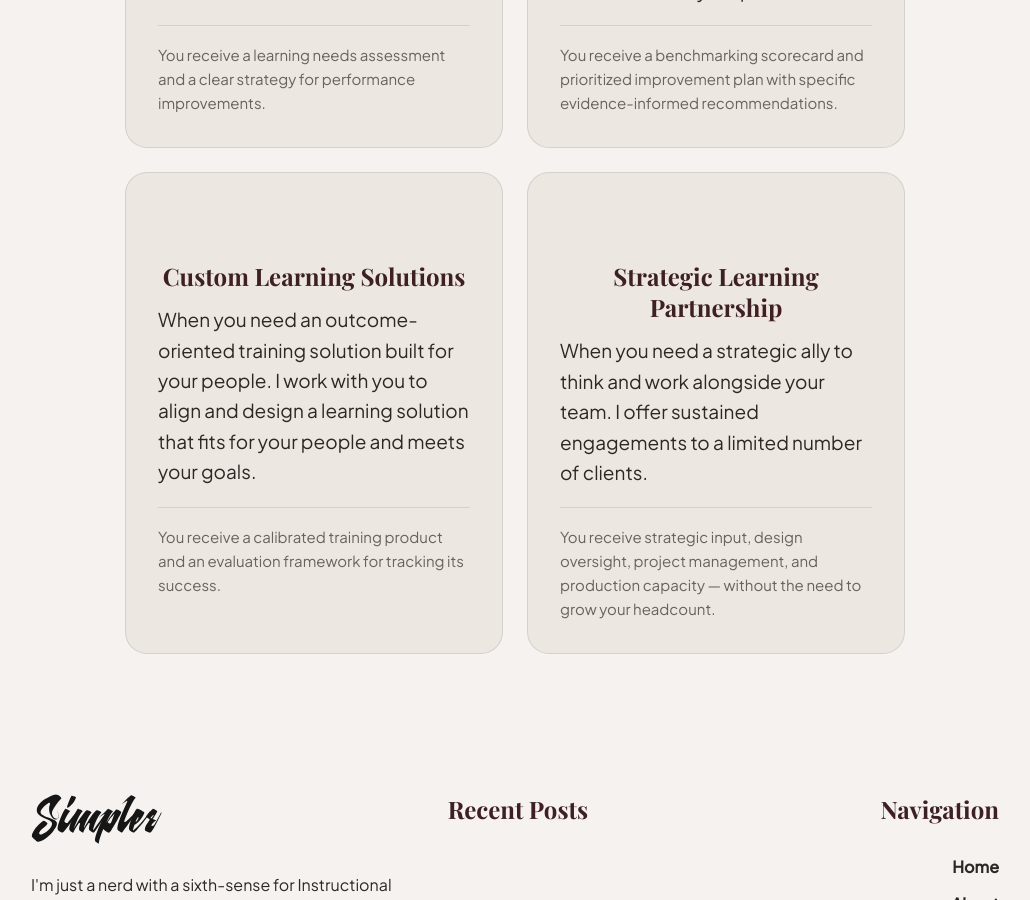
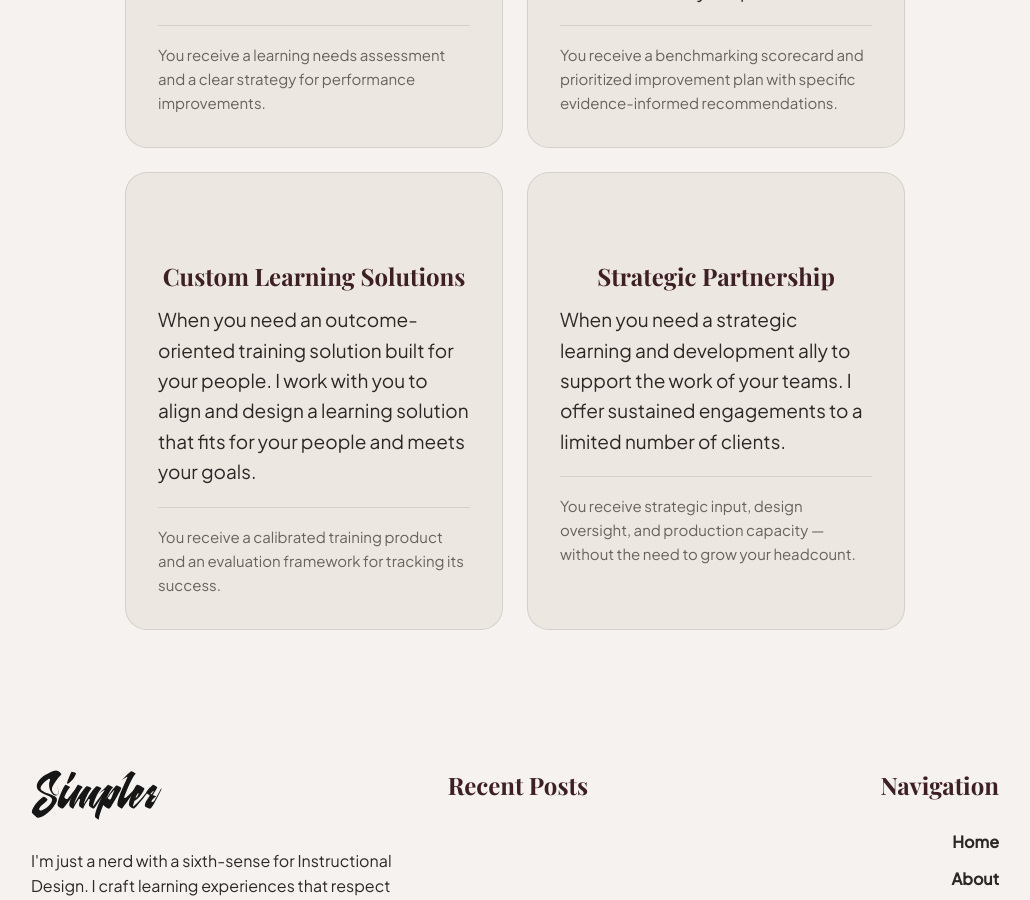
Before and after one commit to j0har/joharsingh.com, a Jekyll site: the page built from _pages/services.md, in a window 1280 px wide and 900 px high, scrolled down 1291 px. Shown: the whole window, without its empty margins (125-1155 px from the left). Built offline with Jekyll 4.4.1, drawn with Linux system fonts in a browser that asks for light colours; some web fonts are replaced.

Commit message:
Update service name and description in services.md

```diff
--- a/_pages/services.md
+++ b/_pages/services.md
@@ -104,10 +104,10 @@ I offer strategic services that target your training challenges and support bett
     <div class="service-icon">
       <!-- icon: business-deal-handshake.svg -->
     </div>
-    <h3 class="service-name">Strategic Learning Partnership</h3>
-    <p class="service-description">When you need a strategic ally to think and work alongside your team. I offer sustained engagements to a limited number of clients.</p>
+    <h3 class="service-name">Strategic Partnership</h3>
+    <p class="service-description">When you need a strategic learning and development ally to support the work of your teams. I offer sustained engagements to a limited number of clients.</p>
     <hr class="service-divider">
-    <p class="service-receive">You receive strategic input, design oversight, project management, and production capacity — without the need to grow your headcount.</p>
+    <p class="service-receive">You receive strategic input, design oversight, and production capacity — without the need to grow your headcount.</p>
   </div>
 
 </div>
```
